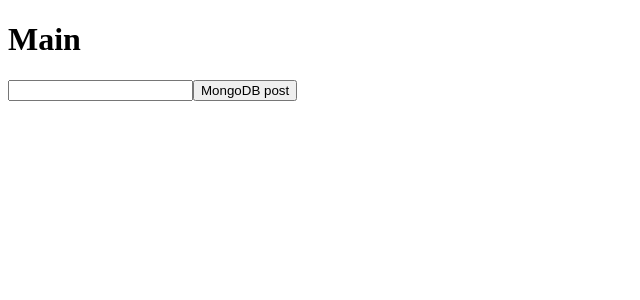
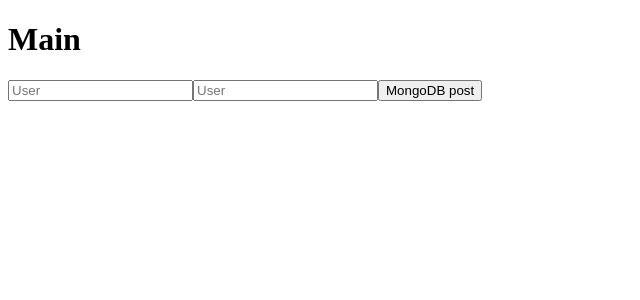
Before and after one commit to BrandonMGH/knox, a React (Create React App) app: page / in a window 1280 px wide. Shown: the top 300 px of the page, without its empty margins (0-640 px from the left). Built offline with nearby package versions, Linux system fonts and the light colour scheme.

Commit message:
added a http function in Main.js

```diff
--- a/MongoAtlas/User.js
+++ b/MongoAtlas/User.js
@@ -1,10 +1,10 @@
 const mongoose = require('mongoose');
 
 const user = new mongoose.Schema({
-    firstName:{
+    userName:{
         type: String
     },
-    lastName:{
+    passWord:{
         type:String
     }
 })
--- a/src/components/Main/Main.js
+++ b/src/components/Main/Main.js
@@ -1,17 +1,42 @@
 import React, { useState } from 'react';
 
 const Main = () => {
+const [user, setUser ] = useState('')
+const [password, setPassword ] = useState("")
 
-    const mongoDBPost = () => {
-        const uri = "mongodb+srv://<username>:<password>@<your-cluster-url>/test?retryWrites=true&w=majority";
-        console.log(uri)
+    const postNewUser = () => {
+       let userInfo = {
+            user: user,
+            password: password
+        }
+        const requestOptions = {
+            method: 'POST',
+            headers: { 'Content-Type': 'application/json' },
+            body: userInfo
+        };
+        fetch('/addUser', requestOptions)
+            .then(response => response.json())
+            .then(data => console.log(data));
     }
 
     return (
         <>
         <h1>Main</h1>
-        <input></input>
-        <button onClick={mongoDBPost}>MongoDB post</button>
+        <input
+          type="text"
+          value={user}
+          onChange={e => setUser(e.target.value)}
+          placeholder="User"
+        >
+        </input>
+        <input
+          type="text"
+          value={password}
+          onChange={e => setPassword(e.target.value)}
+          placeholder="User"
+        >
+        </input>
+        <button onClick={postNewUser}>MongoDB post</button>
         </>
     )
 }
```
Also changed, not shown: API/APIRoutes.js (+8 -4 lines), server.js (+15 -14 lines).
